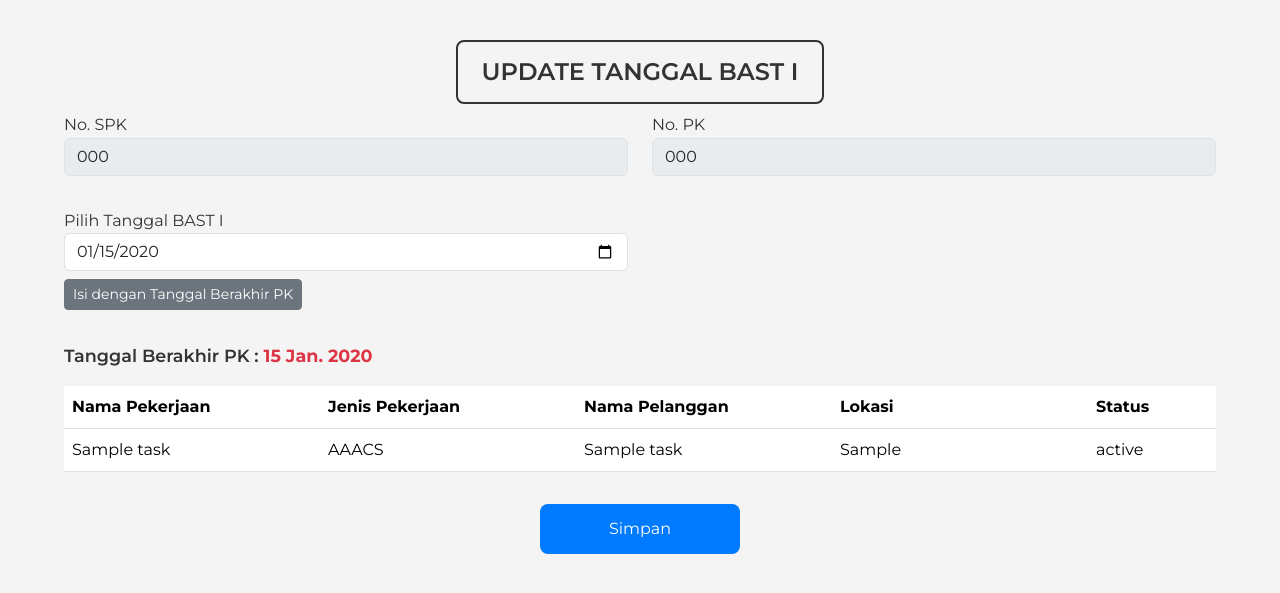
After one commit to TaksaWibawa/jardist-app, a Django app: page /pk/00000000-0000-0000-0000-000000000001/update-bast in a window 1280 px wide. The commit adds this page. Shown: the top 593 px of the page. Run offline with Django 5.2, Linux system fonts and the light colour scheme; data comes from the database, SQL or seed files in the repository; tables that the repository leaves empty hold one stand-in row (values such as "Sample post"); some libraries are stand-ins or nearby versions; some web fonts are replaced.

Commit message:
feat: add update bast and modify ui for material table

```diff
--- /dev/null
+++ b/jardist/forms/bast_form.py
@@ -0,0 +1,29 @@
+from django import forms
+from jardist.models.contract_models import SPK, PK
+
+class BASTForm(forms.ModelForm):
+    spk_instance = forms.ModelChoiceField(queryset=SPK.objects.all(), empty_label='Pilih No. SPK', widget=forms.Select(attrs={'class': 'form-control', 'id': 'spk_instance'}), label='No. SPK')
+
+    class Meta:
+        model = PK
+        fields = ['pk_number', 'bast_date']
+        widgets = {
+            'pk_number': forms.TextInput(attrs={'class': 'form-control', 'id': 'pk_number'}),
+            'bast_date': forms.DateInput(format='%Y-%m-%d', attrs={'class': 'form-control', 'id': 'bast_date', 'type': 'date', 'required': True}),
+        }
+        labels = {
+            'pk_number': 'No. PK',
+            'bast_date': 'Pilih Tanggal BAST I',
+            'end_date': 'Tanggal Berakhir PK',
+        }
+
+    def __init__(self, *args, **kwargs):
+        super().__init__(*args, **kwargs)
+        if self.instance:
+            self.fields['spk_instance'].initial = self.instance.spk
+
+    def clean_bast_date(self):
+        bast_date = self.cleaned_data['bast_date']
+        if self.instance.end_date and bast_date < self.instance.end_date:
+            raise forms.ValidationError('Tanggal BAST I tidak boleh lebih kecil dari tanggal berakhir PK')
+        return bast_date
--- a/jardist/models/contract_models.py
+++ b/jardist/models/contract_models.py
@@ -80,6 +80,11 @@ class PK(Auditable):
                 'maintenance_time': _('Maintenance time must be a positive number.')
             })
 
+        if self.bast_date and self.bast_date < self.end_date:
+            raise ValidationError({
+                'bast_date': _('BAST date must be later than end date.')
+            })
+
     def save(self, *args, **kwargs):
         if self.pk is not None and PK.objects.filter(pk=self.pk).exists():
             old_pk = PK.objects.get(pk=self.pk)
--- a/jardist/services/task_service.py
+++ b/jardist/services/task_service.py
@@ -20,7 +20,7 @@ def get_sub_tasks_materials_by_category(task, sort_by='rab', search=''):
             materials_by_category.setdefault(stm.category, []).append(material)
 
         sorted_materials_by_category = {}
-        for category in sorted(materials_by_category.keys(), key=lambda x: 0 if x.name == 'Material Utama' else 1 if x.name == 'Material Non Utama' else 2):
+        for category in sorted(materials_by_category.keys(), key=lambda x: 0 if x.name == 'Material Utama' else 1 if x.name == 'Material Non Utama' else 2 if x.name == 'Lain - Lain' else 3):
             sorted_materials = sorted(materials_by_category[category], key=lambda x: (-x.client_volume if x.client_volume is not None else 0, -x.contractor_volume if x.contractor_volume is not None else 0, x.name))
             sorted_materials_by_category[category] = sorted_materials
 
--- /dev/null
+++ b/jardist/templates/pages/update_bast_page.html
@@ -0,0 +1,114 @@
+{% extends "core/base.html" %}
+{% load static %}
+{% load numbering %}
+{% load os %}
+{% load formatting %}
+
+{% block page_title %}Update Tanggal BAST I{% endblock page_title %}
+
+{% block title %}UPDATE TANGGAL BAST I{% endblock title %}
+
+{% block content %}
+  <section class="form-page">
+    <div class="form-page_content">
+      <form method="post" class="form-page__content__form" id="bast-form">
+        {% csrf_token %}
+        <div class="row">
+          <div class="form-group col-md-6 mb-3">
+            <label for="{{ form.spk_instance.id_for_label }}">{{ form.spk_instance.label }}</label>
+            <div class="input-group">{{ form.spk_instance }}</div>
+            {% for error in form.spk_instance.errors %}
+              <div class="text-danger">{{ error }}</div>
+            {% endfor %}
+          </div>
+          <div class="form-group col-md-6 mb-3">
+            <label for="{{ form.pk_number.id_for_label }}">{{ form.pk_number.label }}</label>
+            <div class="input-group">{{ form.pk_number }}</div>
+            {% for error in form.pk_number.errors %}
+              <div class="text-danger">{{ error }}</div>
+            {% endfor %}
+          </div>
+        </div>
+        <div class="row">
+          <div class="form-group col-md-6 mb-3">
+            <label for="{{ form.bast_date.id_for_label }}">{{ form.bast_date.label }}</label>
+            {{ form.bast_date }}
+            <button type="button" id="populate-date" class="btn btn-secondary btn-sm mt-2">Isi dengan Tanggal Berakhir PK</button>
+            {% for error in form.bast_date.errors %}
+              <div class="text-danger">{{ error }}</div>
+            {% endfor %}
+          </div>
+          <div class="form-group col-md-6 mb-3"></div>
+        </div>
+
+        <div class="task-list">
+          <p class="task-list__end-date">Tanggal Berakhir PK :
+            <span class="task-list__end-date__value text-danger">{{ pk.end_date }}</span>
+          </p>
+          {% if tasks %}
+            <table class="table fixed">
+              <thead>
+                <tr>
+                  <th scope="col" width="20%">Nama Pekerjaan</th>
+                  <th scope="col" width="20%">Jenis Pekerjaan</th>
+                  <th scope="col" width="20%">Nama Pelanggan</th>
+                  <th scope="col" width="20%">Lokasi</th>
+                  <th scope="col" width="10%">Status</th>
+                </tr>
+              </thead>
+              <tbody>
+                {% for task in tasks %}
+                  <tr>
+                    <td>{{ task.task_name }}</td>
+                    <td>{{ task.task_type }}</td>
+                    <td>{{ task.customer_name }}</td>
+                    <td>{{ task.location }}</td>
+                    <td>{{ task.status }}</td>
+                  </tr>
+                {% endfor %}
+              </tbody>
+            </table>
+          {% else %}
+            <p class="alert alert-info">Tidak ada pekerjaan yang tersedia</p>
+          {% endif %}
+        </div>
+
+        <div class="form-actions flex-column">
+          <button type="submit" value="save_realization" class="btn btn-primary">Simpan</button>
+        </div>
+      </form>
+    </div>
+  </section>
+{% endblock content %}
+{% block scripts %}
+  {{ block.super }}
+  <script>
+    document.addEventListener('DOMContentLoaded', function() {
+      const form = document.getElementById('bast-form');
+      const fieldsToDisable = ['spk_instance', 'pk_number'];
+      const populateDateButton = document.getElementById('populate-date');
+      const bastDateField = document.getElementById('bast_date');
+      const pkEndDate = "{{ pk.end_date|date:'Y-m-d' }}";
+
+      fieldsToDisable.forEach(function(fieldId) {
+        const field = document.getElementById(fieldId);
+        field.setAttribute('disabled', '');
+        field.style.cursor = 'not-allowed';
+
+        form.addEventListener('submit', function(event) {
+          if (field.disabled) {
+            const hiddenInput = document.createElement('input');
+            hiddenInput.type = 'hidden';
+            hiddenInput.name = field.name;
+            hiddenInput.value = field.value;
+            form.appendChild(hiddenInput);
+          }
+        });
+      });
+
+      populateDateButton.addEventListener('click', function() {
+        bastDateField.value = pkEndDate;
+      });
+    });
+  </script>
+{% endblock scripts %}
--- a/jardist/templatetags/formatting.py
+++ b/jardist/templatetags/formatting.py
@@ -1,4 +1,5 @@
 from django import template
+from datetime import timedelta
 import locale
 
 register = template.Library()
@@ -8,3 +9,7 @@ def currency(value):
     locale.setlocale(locale.LC_ALL, 'id_ID.utf8')
     formatted_value = locale.currency(value, grouping=True, symbol='')
     return "Rp. " + formatted_value
+
+@register.filter
+def add_days(value, arg):
+    return value + timedelta(days=arg)
--- a/jardist/urls.py
+++ b/jardist/urls.py
@@ -1,5 +1,6 @@
 from django.urls import path
 from jardist.views import home_view, spk_view, pk_view, task_view
+from jardist.services import pk_service
 
 urlpatterns = [
   path('', home_view.HomePage, name='home'),
@@ -10,8 +11,9 @@ urlpatterns = [
   path('pk/create', pk_view.CreatePKPage, name='create_pk'),
   path('pk/<uuid:pk_id>/view', pk_view.ViewPKPage, name='view_pk'),
   path('pk/<uuid:pk_id>/edit', pk_view.EditPKPage, name='edit_pk'),
-  path('pk/get_pk_data', pk_view.get_pk_data, name='get_pk_data'),
-  path('pk/check_pk_in_spk/<uuid:spk_id>', pk_view.check_pk_in_spk, name='check_pk_in_spk'),
+  path('pk/<uuid:pk_id>/update-bast', pk_view.UpdateBASTPage, name='update_bast'),
+  path('pk/get_pk_data', pk_service.get_pk_data, name='get_pk_data'),
+  path('pk/check_pk_in_spk/<uuid:spk_id>', pk_service.check_pk_in_spk, name='check_pk_in_spk'),
 
   path('task/create', task_view.CreateTaskPage, name='create_task'),
   path('task/<uuid:task_id>/edit', task_view.EditTaskPage, name='edit_task'),
--- a/jardist/views/pk_view.py
+++ b/jardist/views/pk_view.py
@@ -1,8 +1,9 @@
 from django.contrib import messages
 from django.core.paginator import Paginator, EmptyPage, PageNotAnInteger
-from django.http import JsonResponse, HttpResponseRedirect
+from django.http import HttpResponseRedirect
 from django.shortcuts import render, redirect, reverse
 from jardist.forms.pk_form import PKForm
+from jardist.forms.bast_form import BASTForm
 from jardist.models.contract_models import SPK, PK
 from jardist.models.task_models import Task
 from jardist.services.task_service import get_sub_tasks_materials_by_category
@@ -51,6 +52,23 @@ def EditPKPage(request, pk_id):
 
     return render(request, 'pages/edit_pk_page.html', context)
 
+def UpdateBASTPage(request, pk_id):
+    pk = PK.objects.get(id=pk_id)
+    form = BASTForm(request.POST or None, instance=pk)
+    tasks = Task.objects.filter(pk_instance=pk).order_by('id')
+
+    if request.method == 'POST':
+        if form.is_valid():
+            form.save()
+            messages.success(request, 'Data berhasil disimpan')
+            return redirect('view_pk', pk_id=pk_id)
+        else:
+            messages.error(request, 'Data gagal disimpan')
+
+    context = {'form': form, 'pk': pk, 'tasks': tasks}
+
+    return render(request, 'pages/update_bast_page.html', context)
+
 def ViewPKPage(request, pk_id):
     pk = PK.objects.get(id=pk_id)
     tasks = Task.objects.filter(pk_instance=pk).prefetch_related('subtask_set__materials').order_by('id')
@@ -76,33 +94,3 @@ def ViewPKPage(request, pk_id):
 
     context = {'pk': pk, 'tasks_page_data': tasks_page_data, 'tasks_page': tasks_page}
     return render(request, 'pages/view_pk_page.html', context)
-
-def check_pk_in_spk(request, **kwargs):
-    spk_id = kwargs.get('spk_id')
-    try:
-        spk = SPK.objects.get(id=spk_id)
-        data = {
-            'is_without_pk': spk.is_without_pk,
-            'spk': spk.spk_number,
-            'start_date': spk.start_date,
-            'end_date': spk.end_date,
-            'execution_time': spk.execution_time,
-            'maintenance_time': spk.maintenance_time
-        }
-        return JsonResponse(data)
-    except SPK.DoesNotExist:
-        messages.error(request, 'SPK not found')
-        return JsonResponse({'error': 'SPK not found'}, status=404)
-
-def get_pk_data(request):
-    pk_id = request.GET.get('pk_id')
-    field = request.GET.get('field', 'execution_time')
-
-    try:
-        pk = PK.objects.get(id=pk_id)
-        if hasattr(pk, field):
-            return JsonResponse({field: getattr(pk, field)})
-        else:
-            return JsonResponse({'error': f'Field {field} not found'}, status=400)
-    except PK.DoesNotExist:
-        return JsonResponse({'error': 'PK not found'}, status=404)
--- a/static/jardist/css/styles.css
+++ b/static/jardist/css/styles.css
@@ -472,7 +422,7 @@ h1, h2, h3, h4, h5, h6 {
 }
 
 .form-actions button, .form-actions a {
-  width: 150px;
+  width: 200px;
   height: 50px;
   display: flex;
   justify-content: center;
@@ -512,9 +462,31 @@ h1, h2, h3, h4, h5, h6 {
   border-radius: 0.5rem;
 }
 
+.search-bar button {
+  width: 150px;
+}
+
+.task-list {
+  display: flex;
+  flex-direction: column;
+  justify-content: center;
+  width: 100%;
+}
+
+.task-list .task-list__end-date {
+  font-size: 1.1rem;
+  font-weight: 600;
+}
+
+.task-list__end-date span {
+  font-weight: 700;
+}
+
 @media screen and (max-width: 768px) {
   .wrapper {
     padding-inline: 1rem;
+    align-items: center;
+    justify-content: center;
   }
 
   .header h1 {
```
Also changed, not shown: other parts of static/jardist/css/styles.css (+9 -51 lines), jardist/services/pk_service.py (added, +33 -0 lines), jardist/templates/pages/edit_task_material_page.html (+10 -13 lines), jardist/templates/pages/update_realization_task_material_page.html (+10 -10 lines), jardist/templates/pages/view_pk_page.html (+35 -2 lines), jardist/migrations/0003_remove_pk_location.py (added).
